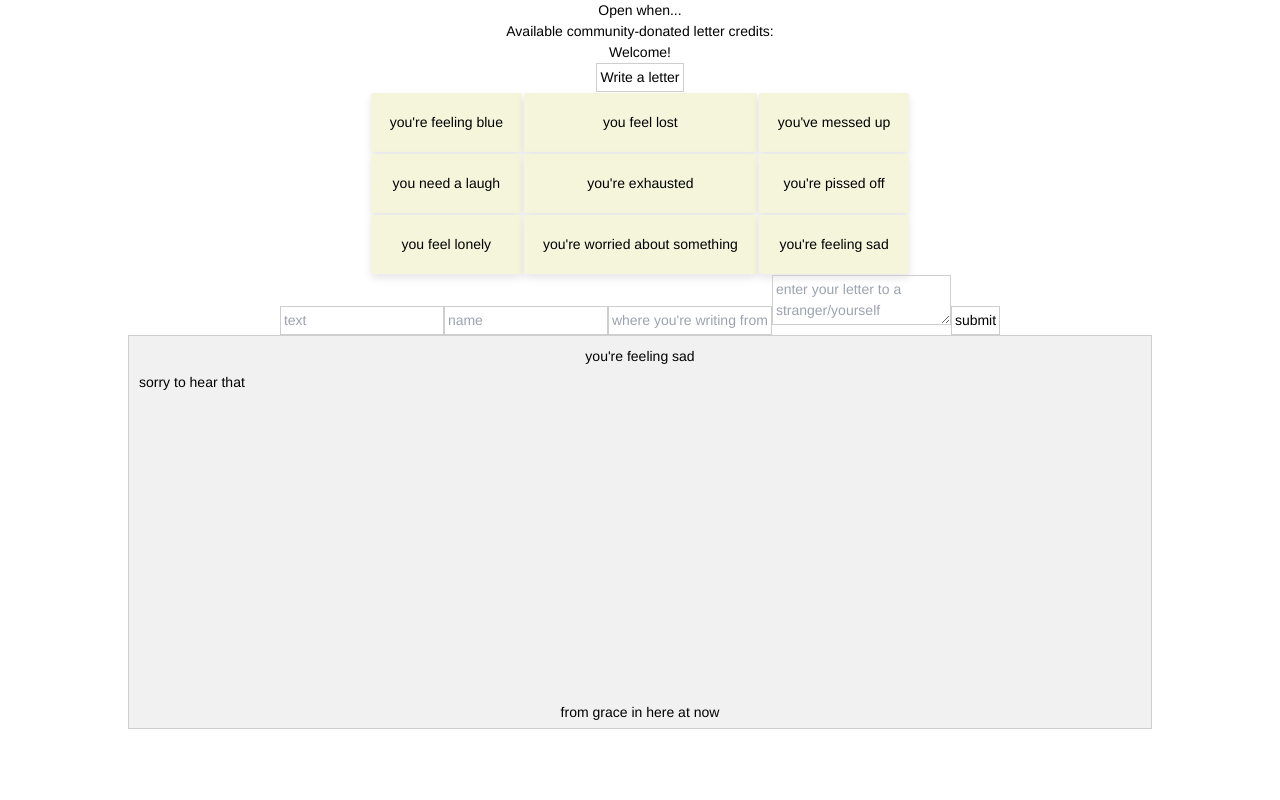
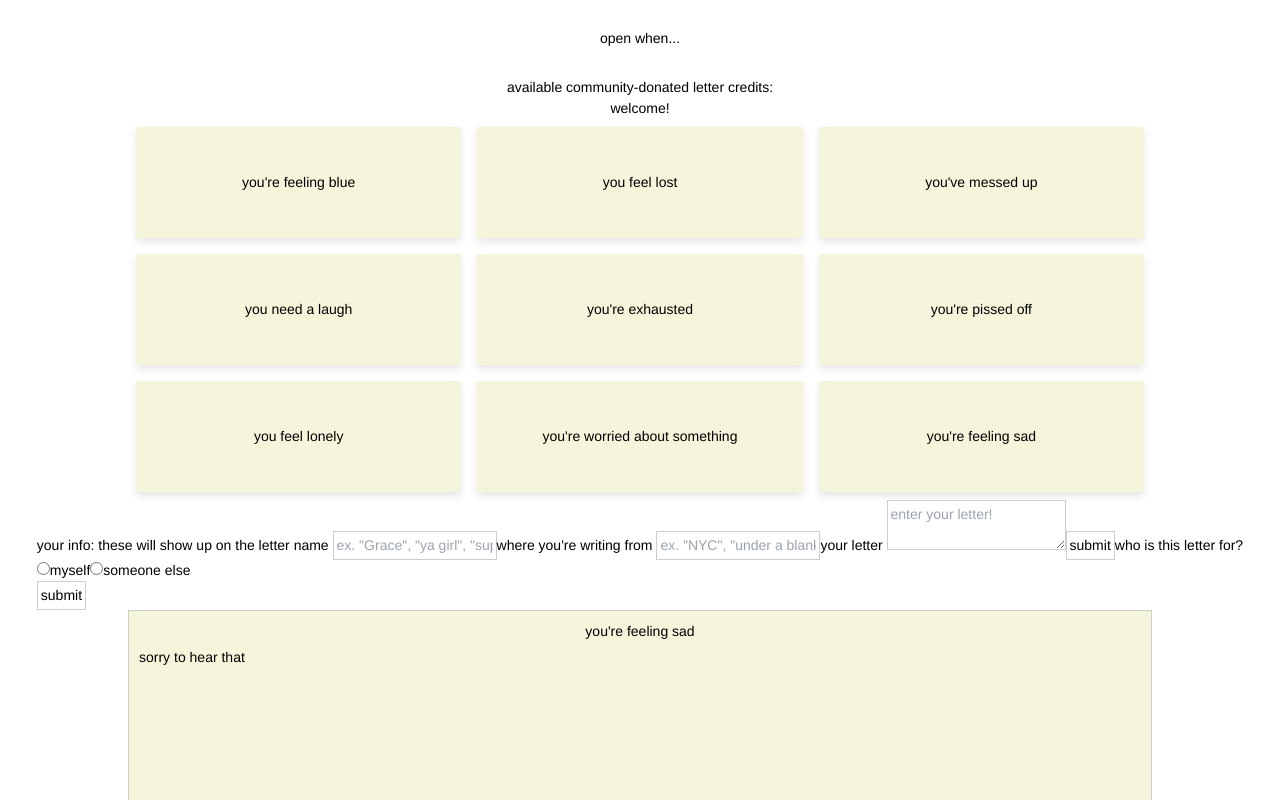
Before and after one commit to grkw/open-when, a Next.js app: page / in a window 1280 px wide. Shown: the top 800 px of the page. Built offline with nearby package versions, Linux system fonts and the light colour scheme.

Commit message:
improve styling

```diff
--- a/src/components/card.module.css
+++ b/src/components/card.module.css
@@ -3,8 +3,9 @@
   text-align: center;
   align-items: center;
   justify-content: center;
-  /* border: 3px solid antiquewhite; */
-  padding: 16px;
+
+  padding-top: 3em;
+  padding-bottom: 3em;
   border-radius: 2px;
   background-color: beige;
   box-shadow: 0 4px 8px rgba(0, 0, 0, 0.1);
--- /dev/null
+++ b/src/components/card_board.module.css
@@ -0,0 +1,22 @@
+.table {
+    width: 80%;
+    border-collapse: collapse;
+    border: none;
+}
+
+.table td {
+    border: none;
+    padding: 8px;
+}
+
+.table .col-1 {
+    width: 30%;
+}
+
+.table .col-2 {
+    width: 30%;
+}
+
+.table .col-3 {
+    width: 30%;
+}
--- a/src/components/card_board.tsx
+++ b/src/components/card_board.tsx
@@ -1,23 +1,24 @@
 import Card from "@/components/card";
+import styles from '@/components/card_board.module.css';
 
 export default function CardBoard() {
 
-    return (<table>
+    return (<table className={styles.table}>
     <tbody>
     <tr>
-        <td><Card prompt="you're feeling blue" opened={false} text="" image_id="" className="custom-card-class"></Card></td>
-        <td><Card prompt="you feel lost" opened={false} text="" image_id="" className="custom-card-class"></Card></td>
-        <td><Card prompt="you've messed up" opened={false} text="" image_id="" className="custom-card-class"></Card></td>
+        <td className={styles['col-1']}><Card prompt="you're feeling blue" opened={false} text="" image_id="" className="custom-card-class"></Card></td>
+        <td className={styles['col-2']}><Card prompt="you feel lost" opened={false} text="" image_id="" className="custom-card-class"></Card></td>
+        <td className={styles['col-3']}><Card prompt="you've messed up" opened={false} text="" image_id="" className="custom-card-class"></Card></td>
     </tr>
     <tr>
-        <td><Card prompt="you need a laugh" opened={false} text="" image_id="" className="custom-card-class"></Card></td>
-        <td><Card prompt="you're exhausted" opened={false} text="" image_id="" className="custom-card-class"></Card></td>
-        <td><Card prompt="you're pissed off" opened={false} text="" image_id="" className="custom-card-class"></Card></td>
+        <td className={styles['col-1']}><Card prompt="you need a laugh" opened={false} text="" image_id="" className="custom-card-class"></Card></td>
+        <td className={styles['col-2']}><Card prompt="you're exhausted" opened={false} text="" image_id="" className="custom-card-class"></Card></td>
+        <td className={styles['col-3']}><Card prompt="you're pissed off" opened={false} text="" image_id="" className="custom-card-class"></Card></td>
     </tr>
     <tr>
-        <td><Card prompt="you feel lonely" opened={false} text="" image_id="" className="custom-card-class"></Card></td>
-        <td><Card prompt="you're worried about something" opened={false} text="" image_id="" className="custom-card-class"></Card></td>
-        <td><Card prompt="you're feeling sad" opened={false} text="" image_id="" className="custom-card-class"></Card></td>
+        <td className={styles['col-1']}><Card prompt="you feel lonely" opened={false} text="" image_id="" className="custom-card-class"></Card></td>
+        <td className={styles['col-2']}><Card prompt="you're worried about something" opened={false} text="" image_id="" className="custom-card-class"></Card></td>
+        <td className={styles['col-3']}><Card prompt="you're feeling sad" opened={false} text="" image_id="" className="custom-card-class"></Card></td>
     </tr>
     </tbody>
     </table>);
--- a/src/components/letter_editor.tsx
+++ b/src/components/letter_editor.tsx
@@ -1,9 +1,25 @@
+import Link from 'next/link';
+
 export default function LetterEditor() {
     return (<form className="form-module">
-        <input id="today" placeholder="text"></input>
-        <input id="authorname" minLength={0} maxLength={25} placeholder="name"></input>
-        <input id="authorlocation" minLength={0} maxLength={25} placeholder="where you're writing from"></input>
-        <textarea id="letter" minLength={100} maxLength={2000} placeholder="enter your letter to a stranger/yourself"></textarea>
+        your info: these will show up on the letter
+        name <input id="authorname" minLength={0} maxLength={25} placeholder='ex. "Grace", "ya girl", "supportive carrot"'></input>
+        where you're writing from <input id="authorlocation" minLength={0} maxLength={25} placeholder='ex. "NYC", "under a blanket", "the other side")'></input>
+        your letter <textarea id="letter" minLength={100} maxLength={2000} placeholder="enter your letter!"></textarea>
         <input type="submit" value="submit"></input>
+
+        who is this letter for?
+        <div>
+            <label>
+                <input type="radio" name="recipient" value="myself" />
+                myself
+            </label>
+            <label>
+                <input type="radio" name="recipient" value="someone else" />
+                someone else
+            </label>
+        </div>
+
+        <button className="custom-button-class"><Link href='/write_letter'>submit</Link></button>
     </form>)
 }
--- a/src/components/letter_viewer.module.css
+++ b/src/components/letter_viewer.module.css
@@ -10,7 +10,8 @@
     padding: 10px;
     background-color: #f1f1f1;
     border: 1px solid #cecece;
-    width: 80%
+    width: 80%;
+    background-color: beige;
   }
 
 .prompt {
--- a/src/pages/index.tsx
+++ b/src/pages/index.tsx
@@ -19,10 +19,9 @@ const geistMono = Geist_Mono({
 export default function Home() {
   return (
     <div style={{ fontSize: 14, display: 'flex', flexDirection: 'column', alignItems: 'center' }}>
-      <h1>Open when...</h1>
-      <p>Available community-donated letter credits: </p>
-      <p>Welcome!</p>
-      <button className="custom-button-class"><Link href='/write_letter'>Write a letter</Link></button>
+      <h1>open when...</h1>
+      <p>available community-donated letter credits: </p>
+      <p>welcome!</p>
       <Board></Board>
       <LetterEditor></LetterEditor>
       <LetterViewer prompt="you're feeling sad" author_name="grace" author_location="here" created_date="now" letter_body="sorry to hear that"></LetterViewer>
--- a/src/styles/globals.css
+++ b/src/styles/globals.css
@@ -12,6 +12,10 @@ body {
   background: var(--background);
   font-family: Helvetica, Arial, sans-serif;
   font-size: 14px;
+}
+
+h1 {
+  padding: 2em;
 }
 
 .custom-button-class {
```
